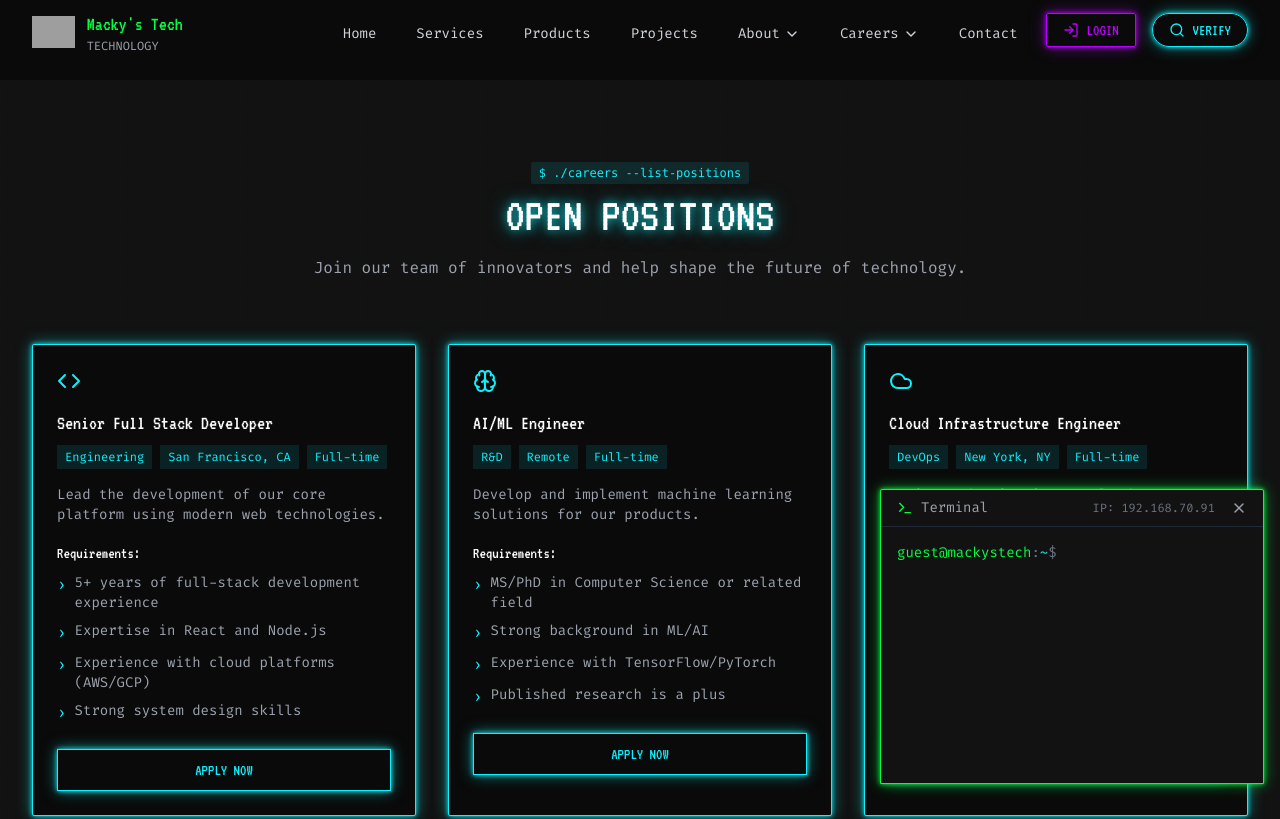
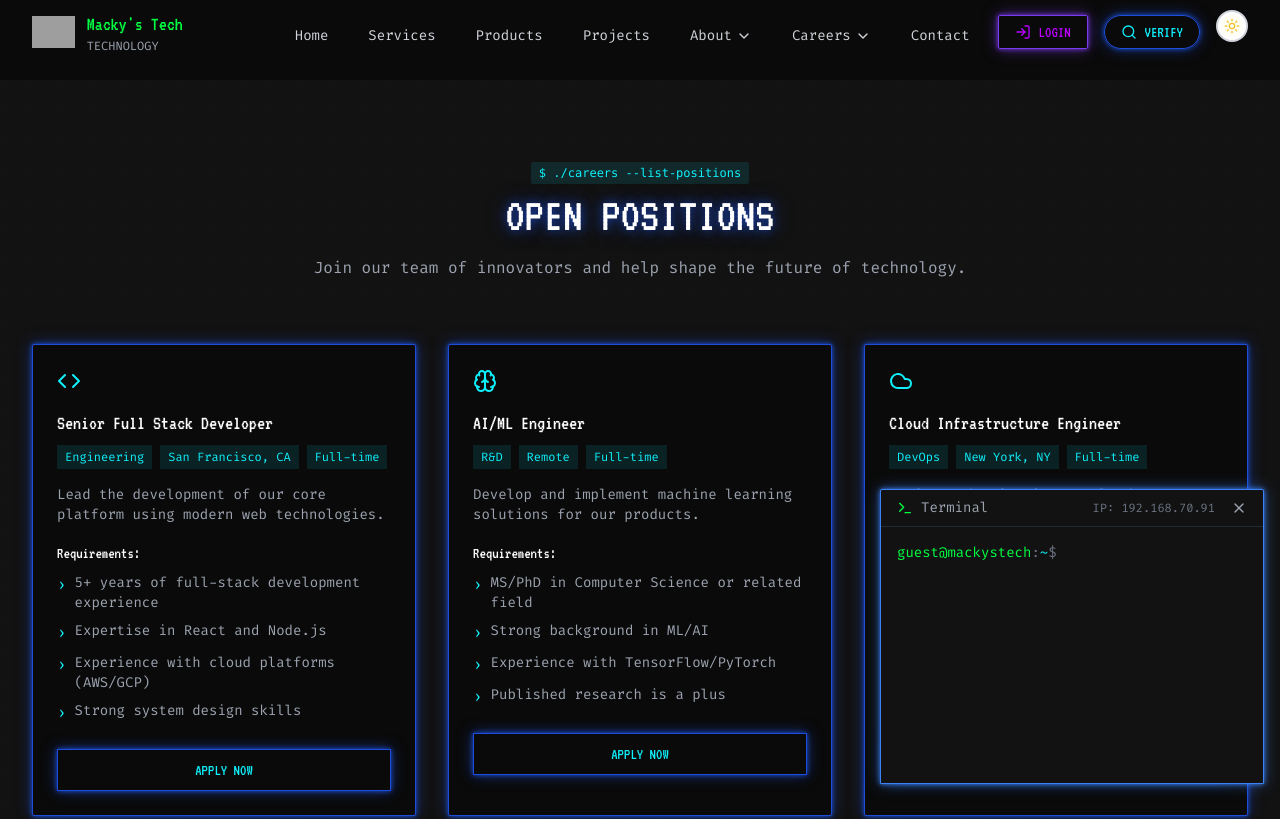
Before and after one commit to pankajkr-143/digital-agency-html-template, a React (Vite) app: page /jobs in a window 1280 px wide. Shown: the top 819 px of the page. Built offline with nearby package versions, Linux system fonts and the light colour scheme; grey boxes are pictures that could not be loaded.

Commit message:
add these all

```diff
--- a/src/App.tsx
+++ b/src/App.tsx
@@ -1,5 +1,6 @@
 import React from 'react';
 import { BrowserRouter as Router, Routes, Route } from 'react-router-dom';
+import { ThemeProvider } from './contexts/ThemeContext';
 import Navbar from './components/Navbar';
 import Home from './pages/Home';
 import ProjectsPage from './pages/ProjectsPage';
@@ -22,9 +23,10 @@ import InternshipFormPage from './pages/InternshipFormPage';
 
 function App() {
   return (
+    <ThemeProvider>
       <Router>
         <ScrollToTop />
-      <div className="min-h-screen bg-neo-black text-white">
+        <div className="min-h-screen theme-bg-primary theme-text-primary">
           <Navbar />
           <Routes>
             <Route path="/" element={<Home />} />
@@ -47,6 +49,7 @@ function App() {
           <Terminal />
         </div>
       </Router>
+    </ThemeProvider>
   );
 }
 
--- a/src/components/Navbar.tsx
+++ b/src/components/Navbar.tsx
@@ -5,6 +5,7 @@ import { Link, useNavigate } from 'react-router-dom';
 import { getCertificate, saveToLocalStorage, getVerificationHistory } from '../data/certificates';
 import { getCurrentUser, logout } from '../data/users';
 import LoginModal from './LoginModal';
+import ThemeToggle from './ThemeToggle';
 
 interface DropdownProps {
   items: { name: string; href: string }[];
@@ -444,6 +445,13 @@ const Navbar = () => {
                   VERIFY
                 </motion.button>
 
+                <motion.div
+                  variants={itemVariants}
+                  whileHover={{ scale: 1.05 }}
+                >
+                  <ThemeToggle size="sm" />
+                </motion.div>
+
                 <motion.Link
                   to="/contact"
                   className="neon-border-green px-4 py-1 rounded-sm font-vt323 text-neo-green-100 hover:bg-neo-green-100 hover:bg-opacity-10 transition-all duration-300"
@@ -571,6 +579,12 @@ const Navbar = () => {
                 <Search className="h-4 w-4 mr-2" />
                 VERIFY CERTIFICATE
               </button>
+
+              <div className="flex items-center justify-center px-3 py-2 mt-4">
+                <span className="text-sm font-code text-gray-400 mr-3">Theme:</span>
+                <ThemeToggle size="sm" />
+              </div>
+
               <Link
                 to="/contact"
                 className="block px-4 py-2 mt-4 text-center neon-border-green font-vt323 text-neo-green-100 hover:bg-neo-green-100 hover:bg-opacity-10 transition-all duration-300"
--- /dev/null
+++ b/src/components/ThemeToggle.tsx
@@ -0,0 +1,105 @@
+import React from 'react';
+import { motion } from 'framer-motion';
+import { Sun, Moon } from 'lucide-react';
+import { useTheme } from '../contexts/ThemeContext';
+
+interface ThemeToggleProps {
+  className?: string;
+  size?: 'sm' | 'md' | 'lg';
+  showLabel?: boolean;
+}
+
+const ThemeToggle: React.FC<ThemeToggleProps> = ({
+  className = '',
+  size = 'md',
+  showLabel = false
+}) => {
+  const { theme, toggleTheme } = useTheme();
+
+  const sizeClasses = {
+    sm: 'h-8 w-8',
+    md: 'h-10 w-10',
+    lg: 'h-12 w-12'
+  };
+
+  const iconSizes = {
+    sm: 'h-4 w-4',
+    md: 'h-5 w-5',
+    lg: 'h-6 w-6'
+  };
+
+  return (
+    <motion.button
+      onClick={toggleTheme}
+      className={`
+        relative ${sizeClasses[size]}
+        rounded-full
+        border-2
+        transition-all
+        duration-300
+        focus:outline-none
+        focus:ring-2
+        focus:ring-offset-2
+        ${theme === 'dark'
+          ? 'bg-neo-dark border-neo-green-100 focus:ring-neo-green-100'
+          : 'bg-white border-gray-300 focus:ring-gray-500'
+        }
+        ${className}
+      `}
+      whileHover={{ scale: 1.05 }}
+      whileTap={{ scale: 0.95 }}
+      aria-label={`Switch to ${theme === 'dark' ? 'light' : 'dark'} mode`}
+    >
+      <motion.div
+        className="absolute inset-0 flex items-center justify-center"
+        initial={false}
+        animate={{
+          rotate: theme === 'dark' ? 0 : 180,
+        }}
+        transition={{
+          duration: 0.3,
+          ease: "easeInOut"
+        }}
+      >
+        {theme === 'dark' ? (
+          <Moon
+            className={`${iconSizes[size]} ${
+              theme === 'dark' ? 'text-neo-green-100' : 'text-gray-600'
+            }`}
+          />
+        ) : (
+          <Sun
+            className={`${iconSizes[size]} ${
+              theme === 'light' ? 'text-yellow-500' : 'text-gray-600'
+            }`}
+          />
+        )}
+      </motion.div>
+
+      {/* Animated background circle */}
+      <motion.div
+        className={`
+          absolute inset-0 rounded-full
+          ${theme === 'dark'
+            ? 'bg-neo-green-100 bg-opacity-10'
+            : 'bg-yellow-100'
+          }
+        `}
+        initial={{ scale: 0, opacity: 0 }}
+        animate={{
+          scale: theme === 'dark' ? 1 : 0.8,
+          opacity: theme === 'dark' ? 0.1 : 0.2
+        }}
+        transition={{ duration: 0.3 }}
+      />
+
+      {showLabel && (
+        <span className="sr-only">
+          {theme === 'dark' ? 'Switch to light mode' : 'Switch to dark mode'}
+        </span>
+      )}
+    </motion.button>
+  );
+};
+
+export default ThemeToggle;
--- /dev/null
+++ b/src/contexts/ThemeContext.tsx
@@ -0,0 +1,89 @@
+import React, { createContext, useContext, useEffect, useState } from 'react';
+
+type Theme = 'light' | 'dark';
+
+interface ThemeContextType {
+  theme: Theme;
+  toggleTheme: () => void;
+  setTheme: (theme: Theme) => void;
+}
+
+const ThemeContext = createContext<ThemeContextType | undefined>(undefined);
+
+export const useTheme = () => {
+  const context = useContext(ThemeContext);
+  if (context === undefined) {
+    throw new Error('useTheme must be used within a ThemeProvider');
+  }
+  return context;
+};
+
+interface ThemeProviderProps {
+  children: React.ReactNode;
+}
+
+export const ThemeProvider: React.FC<ThemeProviderProps> = ({ children }) => {
+  const [theme, setThemeState] = useState<Theme>(() => {
+    // Check localStorage first, then system preference
+    const savedTheme = localStorage.getItem('theme') as Theme;
+    if (savedTheme) {
+      return savedTheme;
+    }
+
+    // Check system preference
+    if (window.matchMedia && window.matchMedia('(prefers-color-scheme: light)').matches) {
+      return 'light';
+    }
+
+    return 'dark'; // Default to dark theme
+  });
+
+  const setTheme = (newTheme: Theme) => {
+    setThemeState(newTheme);
+    localStorage.setItem('theme', newTheme);
+  };
+
+  const toggleTheme = () => {
+    setTheme(theme === 'light' ? 'dark' : 'light');
+  };
+
+  useEffect(() => {
+    // Apply theme to document
+    document.documentElement.setAttribute('data-theme', theme);
+
+    // Update body classes for theme-specific styling
+    if (theme === 'light') {
+      document.body.classList.remove('dark-theme');
+      document.body.classList.add('light-theme');
+    } else {
+      document.body.classList.remove('light-theme');
+      document.body.classList.add('dark-theme');
+    }
+  }, [theme]);
+
+  // Listen for system theme changes
+  useEffect(() => {
+    const mediaQuery = window.matchMedia('(prefers-color-scheme: light)');
+    const handleChange = (e: MediaQueryListEvent) => {
+      // Only auto-switch if user hasn't manually set a preference
+      if (!localStorage.getItem('theme')) {
+        setTheme(e.matches ? 'light' : 'dark');
+      }
+    };
+
+    mediaQuery.addEventListener('change', handleChange);
+    return () => mediaQuery.removeEventListener('change', handleChange);
+  }, []);
+
+  const value = {
+    theme,
+    toggleTheme,
+    setTheme,
+  };
+
+  return (
+    <ThemeContext.Provider value={value}>
+      {children}
+    </ThemeContext.Provider>
+  );
+};
--- a/src/index.css
+++ b/src/index.css
@@ -6,10 +6,82 @@
   color-scheme: dark;
 }
 
+/* Light theme variables */
+[data-theme="light"] {
+  --bg-primary: #ffffff;
+  --bg-secondary: #f8fafc;
+  --bg-tertiary: #f1f5f9;
+  --text-primary: #1e293b;
+  --text-secondary: #475569;
+  --text-tertiary: #64748b;
+  --border-primary: #e2e8f0;
+  --border-secondary: #cbd5e1;
+  --accent-primary: #3b82f6;
+  --accent-secondary: #1d4ed8;
+  --accent-tertiary: #dbeafe;
+  --shadow-primary: rgba(0, 0, 0, 0.1);
+  --shadow-secondary: rgba(0, 0, 0, 0.05);
+}
+
+/* Dark theme variables */
+[data-theme="dark"] {
+  --bg-primary: #0a0a0a;
+  --bg-secondary: #1a1a1a;
+  --bg-tertiary: #2a2a2a;
+  --text-primary: #ffffff;
+  --text-secondary: #d1d5db;
+  --text-tertiary: #9ca3af;
+  --border-primary: #374151;
+  --border-secondary: #4b5563;
+  --accent-primary: #00ff41;
+  --accent-secondary: #00cc33;
+  --accent-tertiary: rgba(0, 255, 65, 0.1);
+  --shadow-primary: rgba(0, 0, 0, 0.3);
+  --shadow-secondary: rgba(0, 0, 0, 0.2);
+}
+
 body {
-  @apply bg-neo-black text-white font-code overflow-x-hidden;
+  @apply font-code overflow-x-hidden;
   margin: 0;
   padding: 0;
+  background-color: var(--bg-primary);
+  color: var(--text-primary);
+  transition: background-color 0.3s ease, color 0.3s ease;
+}
+
+/* Light theme specific styles */
+.light-theme {
+  background-color: var(--bg-primary);
+  color: var(--text-primary);
+}
+
+.light-theme .neon-border-green {
+  box-shadow: 0 0 5px #3b82f6, 0 0 15px rgba(59, 130, 246, 0.5);
+  border: 1px solid #3b82f6;
+}
+
+.light-theme .neon-border-blue {
+  box-shadow: 0 0 5px #1d4ed8, 0 0 15px rgba(29, 78, 216, 0.5);
+  border: 1px solid #1d4ed8;
+}
+
+.light-theme .neon-border-purple {
+  box-shadow: 0 0 5px #7c3aed, 0 0 15px rgba(124, 58, 237, 0.5);
+  border: 1px solid #7c3aed;
+}
+
+.light-theme .text-shadow-neon-green {
+  text-shadow: 0 0 10px rgba(59, 130, 246, 0.7), 0 0 20px rgba(59, 130, 246, 0.5);
+}
+
+.light-theme .text-shadow-neon-blue {
+  text-shadow: 0 0 10px rgba(29, 78, 216, 0.7), 0 0 20px rgba(29, 78, 216, 0.5);
+}
+
+/* Dark theme specific styles */
+.dark-theme {
+  background-color: var(--bg-primary);
+  color: var(--text-primary);
 }
 
 .text-shadow-neon-green {
@@ -245,3 +317,91 @@ body {
   left: 20px;
   margin-left: -5px;
 }
+
+/* Theme-aware utility classes */
+.theme-bg-primary {
+  background-color: var(--bg-primary);
+}
+
+.theme-bg-secondary {
+  background-color: var(--bg-secondary);
+}
+
+.theme-bg-tertiary {
+  background-color: var(--bg-tertiary);
+}
+
+.theme-text-primary {
+  color: var(--text-primary);
+}
+
+.theme-text-secondary {
+  color: var(--text-secondary);
+}
+
+.theme-text-tertiary {
+  color: var(--text-tertiary);
+}
+
+.theme-border-primary {
+  border-color: var(--border-primary);
+}
+
+.theme-border-secondary {
+  border-color: var(--border-secondary);
+}
+
+.theme-accent-primary {
+  color: var(--accent-primary);
+}
+
+.theme-accent-secondary {
+  color: var(--accent-secondary);
+}
+
+.theme-accent-bg {
+  background-color: var(--accent-tertiary);
+}
+
+.theme-shadow-primary {
+  box-shadow: 0 4px 6px -1px var(--shadow-primary), 0 2px 4px -1px var(--shadow-secondary);
+}
+
+.theme-shadow-secondary {
+  box-shadow: 0 1px 3px 0 var(--shadow-primary), 0 1px 2px 0 var(--shadow-secondary);
+}
+
+/* Light theme specific overrides */
+.light-theme .glitch::before {
+  text-shadow: -1px 0 #3b82f6;
+}
+
+.light-theme .glitch::after {
+  text-shadow: -1px 0 #1d4ed8;
+}
+
+.light-theme .timeline-entry::before {
+  background-color: #3b82f6;
+}
+
+.light-theme .timeline-entry::after {
+  background-color: #3b82f6;
+  box-shadow: 0 0 5px #3b82f6, 0 0 15px rgba(59, 130, 246, 0.5);
+}
+
+.light-theme .cube-face {
+  background-color: rgba(248, 250, 252, 0.8);
+  border: 1px solid #3b82f6;
+  box-shadow: 0 0 15px rgba(59, 130, 246, 0.5);
+}
+
+/* Smooth transitions for theme changes */
+* {
+  transition: background-color 0.3s ease, color 0.3s ease, border-color 0.3s ease, box-shadow 0.3s ease;
+}
+
+/* Override transitions for specific elements that shouldn't transition */
+.no-transition,
+.no-transition * {
+  transition: none !important;
+}
```
Also changed, not shown: src/components/Founder.tsx (+7 -7 lines), 1 other file (tests, documents, lock files or other folders). Lines whose indentation alone changed are shown as unchanged.
